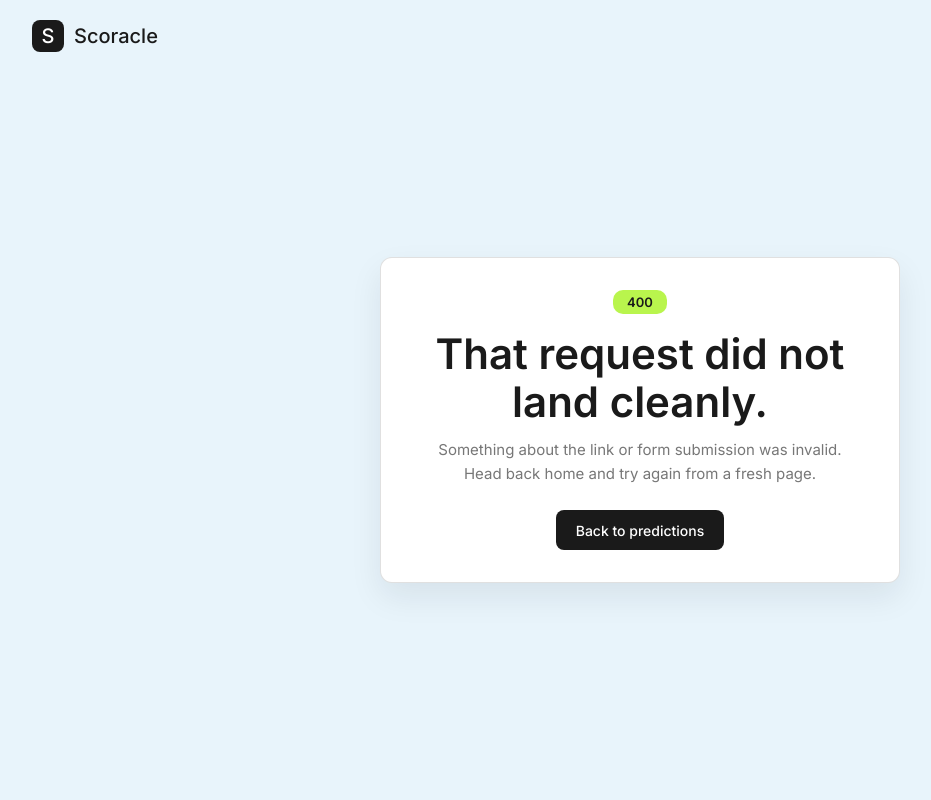
After one commit to mezardini/scoracleX, a Django app: template templates/400.html in a window 1280 px wide. The commit adds this page. Shown: the whole page, without its empty margins (0-931 px from the left). Run offline with Django 5.2, Linux system fonts and the light colour scheme; the template is opened without the code that fills it, so the values that code supplies are empty.

Commit message:
made changes to the csrf and error handling features

```diff
--- a/scoracle/urls.py
+++ b/scoracle/urls.py
@@ -22,3 +22,8 @@ urlpatterns = [
     path("oauth/", include("social_django.urls", namespace="social")),
     path('', include('main.urls')),
 ]
+
+handler400 = 'main.views.bad_request'
+handler403 = 'main.views.permission_denied'
+handler404 = 'main.views.page_not_found'
+handler500 = 'main.views.server_error'
--- /dev/null
+++ b/templates/400.html
@@ -0,0 +1,112 @@
+<!DOCTYPE html>
+<html lang="en">
+
+<head>
+    <meta charset="utf-8" />
+    <meta name="viewport" content="width=device-width, initial-scale=1" />
+    <title>Bad request - Scoracle</title>
+    <link href="https://fonts.googleapis.com/css2?family=Inter:wght@400;500;600&display=swap" rel="stylesheet" />
+    <style>
+        * { box-sizing: border-box; margin: 0; padding: 0; }
+        body {
+            font-family: 'Inter', sans-serif;
+            background: #e8f4fb;
+            color: #1a1a1a;
+            min-height: 100vh;
+            display: flex;
+            flex-direction: column;
+        }
+        a { color: inherit; text-decoration: none; }
+        .navbar {
+            display: flex;
+            align-items: center;
+            justify-content: space-between;
+            padding: 1.25rem 2rem;
+        }
+        .navbar-brand {
+            display: flex;
+            align-items: center;
+            gap: 10px;
+            font-size: 1.25rem;
+            font-weight: 500;
+        }
+        .brand-icon {
+            width: 32px;
+            height: 32px;
+            background: #1a1a1a;
+            color: #fff;
+            border-radius: 8px;
+            display: flex;
+            align-items: center;
+            justify-content: center;
+        }
+        main {
+            flex: 1;
+            display: grid;
+            place-items: center;
+            padding: 2rem 1rem 4rem;
+        }
+        .error-panel {
+            width: min(520px, 100%);
+            background: #fff;
+            border: 0.5px solid rgba(0, 0, 0, 0.12);
+            border-radius: 12px;
+            padding: 32px;
+            text-align: center;
+            box-shadow: 0 14px 32px rgba(15, 23, 42, 0.08);
+        }
+        .error-code {
+            display: inline-block;
+            background: #b9f54d;
+            border-radius: 10px;
+            padding: 4px 14px;
+            font-size: 13px;
+            font-weight: 600;
+            margin-bottom: 1rem;
+        }
+        h1 {
+            font-size: clamp(28px, 5vw, 42px);
+            font-weight: 600;
+            line-height: 1.15;
+            margin-bottom: 0.75rem;
+        }
+        p {
+            color: #777;
+            font-size: 15px;
+            line-height: 1.6;
+            margin: 0 auto 1.5rem;
+            max-width: 420px;
+        }
+        .btn-home {
+            display: inline-flex;
+            align-items: center;
+            justify-content: center;
+            min-height: 40px;
+            background: #1a1a1a;
+            color: #fff;
+            border-radius: 8px;
+            padding: 8px 20px;
+            font-size: 14px;
+            font-weight: 500;
+        }
+    </style>
+</head>
+
+<body>
+    <nav class="navbar">
+        <a href="{% url 'home' %}" class="navbar-brand">
+            <span class="brand-icon">S</span>
+            Scoracle
+        </a>
+    </nav>
+    <main>
+        <section class="error-panel">
+            <span class="error-code">400</span>
+            <h1>That request did not land cleanly.</h1>
+            <p>Something about the link or form submission was invalid. Head back home and try again from a fresh page.</p>
+            <a href="{% url 'home' %}" class="btn-home">Back to predictions</a>
+        </section>
+    </main>
+</body>
+
+</html>
--- a/templates/fixture-details.html
+++ b/templates/fixture-details.html
@@ -313,7 +313,7 @@
 
     <nav class="navbar">
         <div class="navbar-brand">
-            <div class="brand-icon">⚽</div>
+            <!-- <div class="brand-icon">⚽</div> -->
             Scoracle
         </div>
         <a href="{% url 'home' %}" class="btn-back">← Back</a>
--- a/templates/home_view.html
+++ b/templates/home_view.html
@@ -875,7 +875,7 @@
 
     <nav class="navbar">
         <div class="navbar-brand">
-            <div class="brand-icon">⚽</div>
+           <!-- <div class="brand-icon">⚽</div>  -->
             Scoracle
         </div>
         <div class="nav-actions">
```
Also changed, not shown: main/views.py (+16 -0 lines), scoracle/settings.py (+10 -2 lines), templates/403.html (added, +112 -0 lines), templates/404.html (added, +112 -0 lines), templates/500.html (added, +112 -0 lines).
